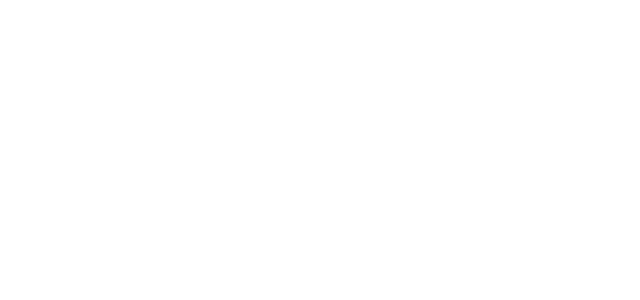
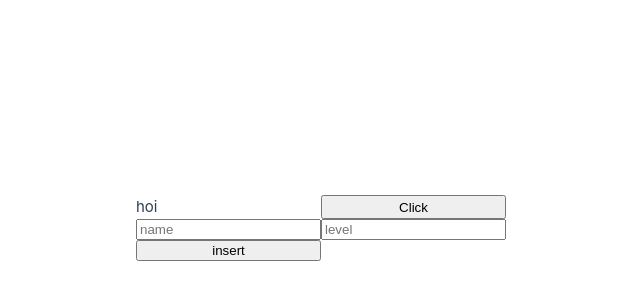
Before and after one commit to RunaLea/characterGen, a Vue app in the folder charGenProject/: page / in a window 1280 px wide. Shown: the part 172-472 px from the top of the page, without its empty margins (319-959 px from the left). Built offline with nearby package versions, Linux system fonts and the light colour scheme; the HTML template or start-up script is replaced by a standard one.

Commit message:
added generator, character list and character insert in vue

```diff
--- a/charGenProject/src/App.vue
+++ b/charGenProject/src/App.vue
@@ -1,12 +1,16 @@
-<script setup lang="ts">
-import { RouterLink, RouterView } from 'vue-router'
-import HelloWorld from './components/HelloWorld.vue'
+<script>
+import { RouterLink, RouterView } from 'vue-router';
+import HelloWorld from './components/HelloWorld.vue';
+import Generator from "./views/Generator.vue";
+export default {
+    components:{
+      Generator
+    },
+  }
 </script>
-
 <template>
-
+<Generator/>
 </template>
-
 <style scoped>
 header {
   line-height: 1.5;
--- /dev/null
+++ b/charGenProject/src/components/CharacterInsert.vue
@@ -0,0 +1,32 @@
+<template>
+<input type="text" v-model="characterName" placeholder="name">
+<input type="text" v-model="characterLvl" placeholder="level">
+<button @click="charInsert">insert</button>
+<div>{{ characterName }}</div>
+<div>{{ characterLvl }}</div>
+</template>
+<script>
+export default {
+    components:{
+    },
+    data() {
+      return {
+        characterName: "",
+        characterLvl: ""
+      }
+    },
+    methods: {
+        charInsert(){
+            fetch('http://localhost/characterGen_be/CharacterListInsert.php', {
+            method: "POST",
+            headers: {
+                "Content-Type": "application/json"
+            },
+            body: JSON.stringify({
+                char_name: this.characterName,
+                char_lvl: this.characterLvl
+            })
+        })
+    },
+  }}
+</script>
--- /dev/null
+++ b/charGenProject/src/components/CharacterList.vue
@@ -0,0 +1,28 @@
+<template>
+<button @click="fetchCharacters">Click</button>
+<div v-for="character in characters" :key="character.id">
+  {{ character.char_name }}
+  {{ character.char_lvl }}
+</div>
+</template>
+<script>
+export default {
+    components:{
+    },
+    data() {
+      return {
+        characters: []
+      }
+    },
+    methods: {
+      fetchCharacters(){
+        fetch('http://localhost/characterGen_be/CharacterList.php')
+        .then(response => response.json())
+        .then(data => {
+          this.characters = data
+          console.log(this.characters)
+        })
+      }
+    },
+  }
+</script>
--- /dev/null
+++ b/charGenProject/src/views/Generator.vue
@@ -0,0 +1,15 @@
+<template>
+    hoi
+    <CharacterList />
+    <CharacterInsert />
+</template>
+<script>
+import CharacterList from "../components/CharacterList.vue";
+import CharacterInsert from "../components/CharacterInsert.vue";
+export default{
+    components:{
+        CharacterList,
+        CharacterInsert
+    },
+}
+</script>
```
